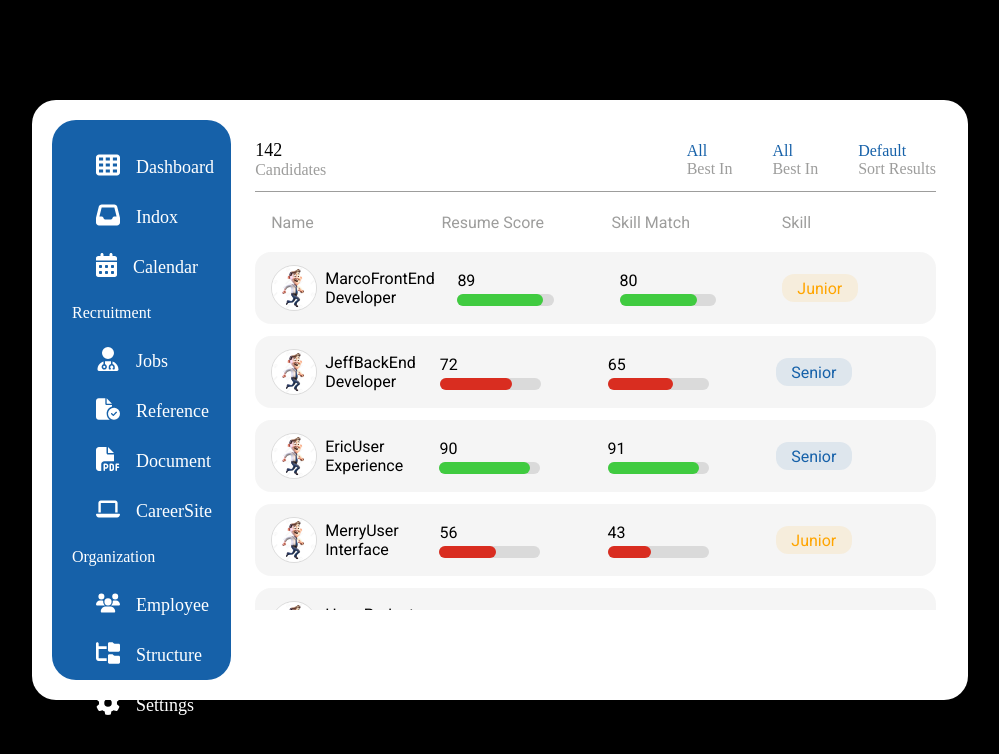
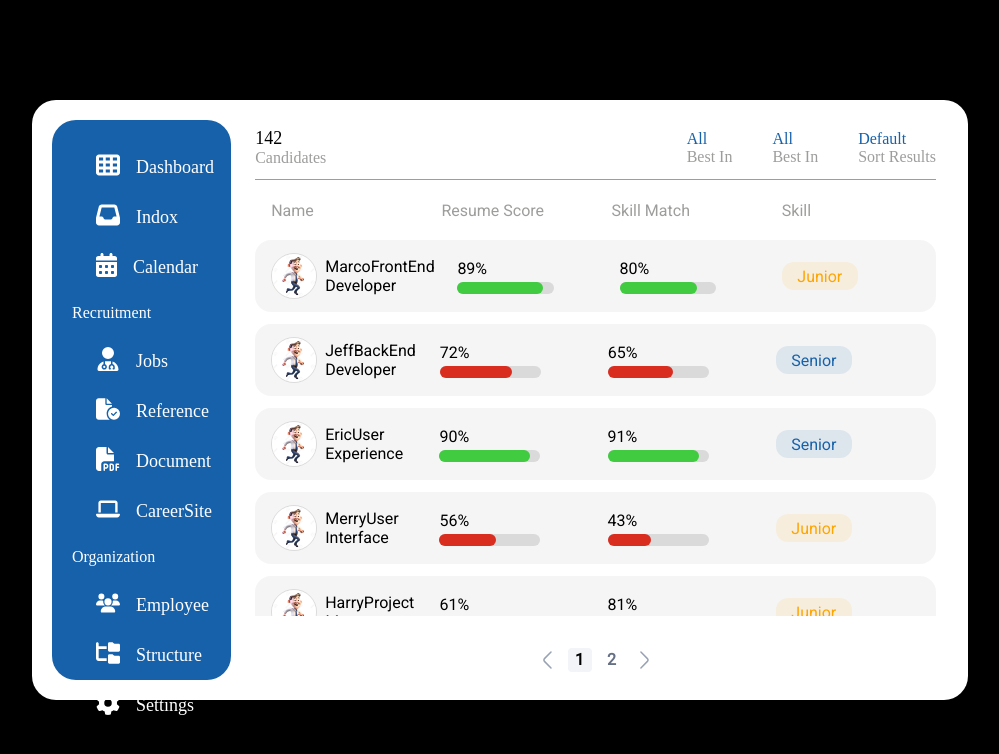
Before and after one commit to gns14585/vue_typescript_project, a Vue app: page / in a window 1280 px wide. Shown: the top 754 px of the page, without its empty margins (140-1139 px from the left). Built offline with nearby package versions, Linux system fonts and the light colour scheme; a web font is replaced by a local one.

Commit message:
페이지네이션 구현

```diff
--- a/src/assets/styles/color.scss
+++ b/src/assets/styles/color.scss
@@ -12,5 +12,18 @@ $color-green-000: #40cb40;
 // COLOR BLUE
 $color-blue-000: #1661a9;
 
+// COLOR GRAY
+$color-gray-000: #fcfcfd;
+$color-gray-050: #f9fafb;
+$color-gray-100: #f2f4f7;
+$color-gray-200: #e4e7ec;
+$color-gray-300: #d0d5dd;
+$color-gray-400: #98a2b3;
+$color-gray-500: #667085;
+$color-gray-600: #475467;
+$color-gray-700: #344054;
+$color-gray-800: #1d2939;
+$color-gray-900: #101828;
+
 // COLOR BLACK
 $color-black-900: #000000;
--- a/src/components/atoms/chart/BarChart.vue
+++ b/src/components/atoms/chart/BarChart.vue
@@ -1,7 +1,7 @@
 <template>
   <div class="bar-chart">
     <div class="bar-chart__container">
-      <span class="bar-chart__container__value">{{ data }}</span>
+      <span class="bar-chart__container__value">{{ data }}%</span>
       <div class="bar-chart__container__base">
         <div
           v-if="data >= 80"
--- /dev/null
+++ b/src/components/mocules/common/Pagenation.vue
@@ -0,0 +1,125 @@
+<template>
+  <div class="pagenation">
+    <button class="pagenation__button" @click="moveToPrev">
+      <img src="@/assets/icon/arrow-left.svg" alt="" />
+    </button>
+
+    <button
+      v-for="index in pages[step]"
+      :key="index"
+      class="pagenation__button"
+      @click="movePage(index)"
+      :class="{ active: index === page }"
+    >
+      {{ index }}
+    </button>
+
+    <button class="pagenation__button" @click="moveToNext">
+      <img src="@/assets/icon/arrow-right.svg" alt="" />
+    </button>
+  </div>
+</template>
+
+<script setup lang="ts">
+import { computed, ref, toRefs } from "vue";
+
+interface Props {
+  totalPage: number;
+}
+
+const props = defineProps<Props>();
+const { totalPage } = toRefs(props);
+
+const step = ref<number>(0);
+const pages = computed(() => {
+  const newArr: number[] = new Array();
+  for (let i = 1; i <= totalPage.value; i++) {
+    newArr.push(i);
+  }
+  const length = newArr.length;
+  const divide =
+    Math.floor(length / 10) + (Math.floor(length & 10) > 0 ? 1 : 0);
+  const res = new Array();
+
+  for (let i = 0; i <= divide; i++) {
+    res.push(newArr.splice(0, 10));
+  }
+  return res;
+});
+
+// 해당페이지로 이동시키는 함수
+const page = ref<number>(1);
+const emit = defineEmits(["send-event"]);
+const movePage = (pageIdx: number) => {
+  emit("send-event", pageIdx);
+  page.value = pageIdx;
+};
+
+// 뒤로가기
+const moveToPrev = () => {
+  if (page.value <= 1) {
+    return;
+  } else {
+    page.value--;
+  }
+  emit("send-event", page.value);
+};
+
+// 앞으로가기
+const moveToNext = () => {
+  if (page.value < pages.value.length) {
+    page.value++;
+  } else {
+    return;
+  }
+  emit("send-event", page.value);
+};
+</script>
+
+<style lang="scss" scoped>
+.pagenation {
+  display: flex;
+  align-items: center;
+  justify-content: center;
+
+  width: 100%;
+
+  gap: 8px;
+
+  &__button {
+    display: flex;
+    align-items: center;
+    justify-content: center;
+
+    width: 24px;
+    height: 24px;
+
+    padding: 3px 7px;
+
+    color: $color-gray-500;
+    font-size: 16px;
+    font-weight: 700;
+    line-height: 16px;
+
+    background: transparent;
+    border: none;
+    outline: none;
+
+    cursor: pointer;
+
+    &:hover {
+      background-color: $color-gray-100;
+      border-radius: 4px;
+
+      color: $color-black-900;
+    }
+
+    &.active {
+      background-color: $color-gray-100;
+      border-radius: 4px;
+
+      color: $color-black-900;
+    }
+  }
+}
+</style>
--- a/src/components/organisms/Notice.vue
+++ b/src/components/organisms/Notice.vue
@@ -35,12 +35,16 @@
         />
       </div>
     </div>
+    <div class="notice_footer">
+      <Pagenation :totalPage="totalPage" @send-event="reset" />
+    </div>
   </div>
 </template>
 
 <script setup lang="ts">
 import NoticeList from "@components/mocules/List.vue";
-import { ref } from "vue";
+import { onMounted, ref, watch } from "vue";
+import Pagenation from "@components/mocules/common/Pagenation.vue";
 
 interface List {
   userName: string;
@@ -50,7 +54,15 @@ interface List {
   userSkill: string;
 }
 
-const tableData = ref<List[]>([
+// 페이지네이션 기능 구현에 필요한 데이터
+const tableData = ref<List[]>([]);
+const selectedPage = ref<number>(1); // 초기값 1
+const totalPage = ref<number>(0); // tableData의 개수에 따라 페이지네이션 UI에 그려지는 숫자 리스트
+const totalCount = ref<number | undefined>();
+const limit = ref<number>(10); // 테이블 UI에 보여지는 데이터 개수
+
+const getData = () => {
+  tableData.value = [
     {
       userName: "Marco",
       userRole: "FrontEnd Developer",
@@ -107,7 +119,106 @@ const tableData = ref<List[]>([
       userSkillMatch: 76,
       userSkill: "Senior",
     },
-]);
+    //
+    {
+      userName: "Marco",
+      userRole: "FrontEnd Developer",
+      userResumeScore: 89,
+      userSkillMatch: 80,
+      userSkill: "Junior",
+    },
+    {
+      userName: "Jeff",
+      userRole: "BackEnd Developer",
+      userResumeScore: 72,
+      userSkillMatch: 65,
+      userSkill: "Senior",
+    },
+    {
+      userName: "Eric",
+      userRole: "User Experience",
+      userResumeScore: 90,
+      userSkillMatch: 91,
+      userSkill: "Senior",
+    },
+    {
+      userName: "Merry",
+      userRole: "User Interface",
+      userResumeScore: 56,
+      userSkillMatch: 43,
+      userSkill: "Junior",
+    },
+    {
+      userName: "Harry",
+      userRole: "Project Manager",
+      userResumeScore: 61,
+      userSkillMatch: 81,
+      userSkill: "Junior",
+    },
+    {
+      userName: "John",
+      userRole: "Project Orner",
+      userResumeScore: 100,
+      userSkillMatch: 100,
+      userSkill: "Senior",
+    },
+    {
+      userName: "Maxwell",
+      userRole: "FrontEnd Developer",
+      userResumeScore: 50,
+      userSkillMatch: 60,
+      userSkill: "Senior",
+    },
+    {
+      userName: "Pole",
+      userRole: "BackEnd Developer",
+      userResumeScore: 80,
+      userSkillMatch: 76,
+      userSkill: "Senior",
+    },
+  ];
+  // totalCount: 총 데이터 리스트 개수
+  // pageCount: 화면에 나타날 페이지 개수
+  // limit: 한 페이지당 나타낼 데이터 개수
+  totalCount.value = tableData.value !== undefined ? tableData.value.length : 0;
+  totalPage.value =
+    Math.ceil(totalCount.value / limit.value) !== 0
+      ? Math.ceil(totalCount.value / limit.value)
+      : 1;
+  // 0.9 => 1 / 0.4 =>  / 만약에 0이면 "조회 가능한 데이터가 없습니다." UI 발생 => 페이지네이션 숫자는 1
+  tableData.value = disassemble(
+    selectedPage.value - 1,
+    tableData.value,
+    limit.value,
+  );
+};
+
+const disassemble = (index: number, data: List[], size: number) => {
+  const res = new Array();
+
+  for (let i = 0; i < data.length; i += size) {
+    res.push(data.slice(i, i + size));
+  }
+  return res[index];
+};
+
+// 페이지가 변경되면 값을 감지하여 재렌더링
+watch(selectedPage, () => {
+  getData();
+});
+
+// 초기 렌더시 실행되는 함수 ( 더미 데이터 가져오기 )
+onMounted(() => {
+  getData();
+});
+
+const reset = (pageIdx: number) => {
+  if (pageIdx === 0) {
+    selectedPage.value = 1;
+  } else {
+    selectedPage.value = pageIdx;
+  }
+};
 </script>
 
 <style lang="scss" scoped>
@@ -204,7 +315,7 @@ const tableData = ref<List[]>([
       justify-content: flex-start;
 
       width: 100%;
-      height: calc(100% - 110px);
+      height: calc(100% - 92px);
 
       gap: 12px;
 
```
Lines whose indentation alone changed are shown as unchanged.
